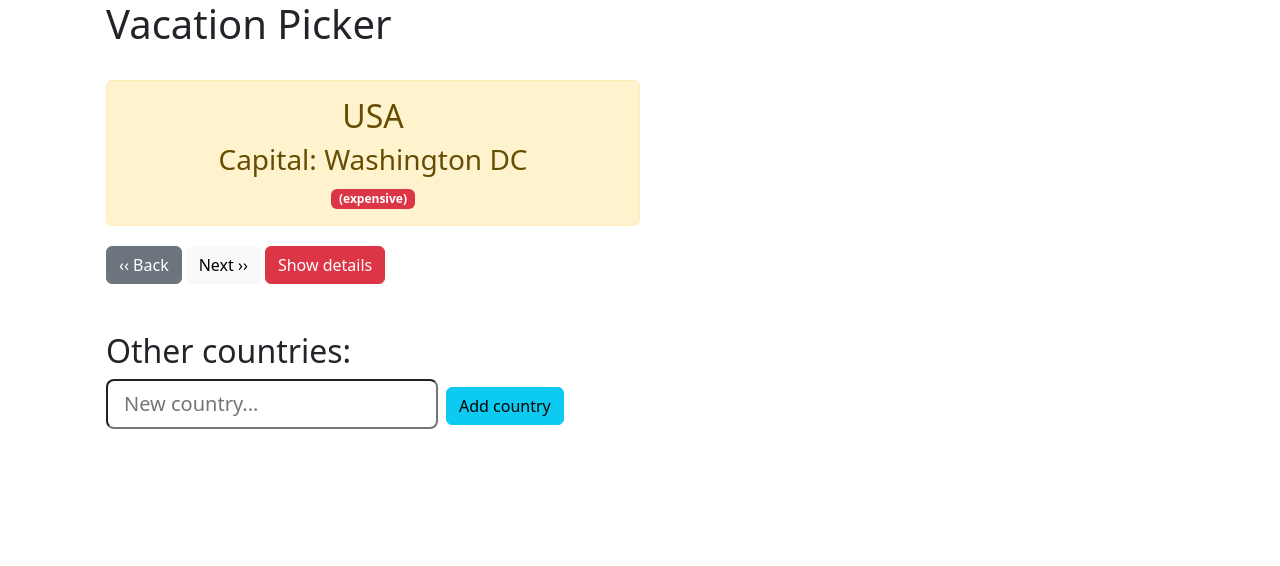
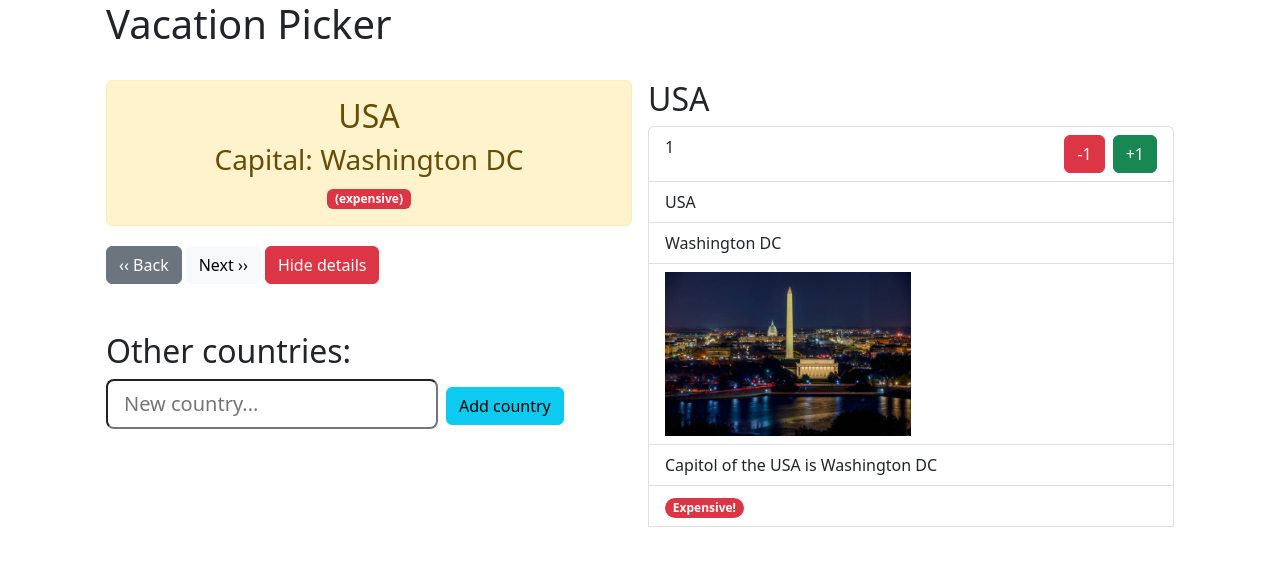
Before and after one commit to Sven-27/vacation-picker, a Vue app: page / in a window 1280 px wide. Shown: the top 566 px of the page. Built offline with nearby package versions, Linux system fonts and the light colour scheme.

Commit message:
added rating buttons

```diff
--- /dev/null
+++ b/src/components/CountryDetail.vue
@@ -0,0 +1,46 @@
+<template>
+<div class="w-50 ms-2">
+    <h2>{{country.name}}</h2>
+    <ul class="list-group">
+      <li class="list-group-item d-flex justify-content-between">
+        {{ country.id }}
+        <span class="float-right">
+          <button @click="setRating(-1)" type="button" class="btn btn-danger me-2">-1</button>
+          <button @click="setRating(1)" type="button" class="btn btn-success">+1</button>
+        </span>
+      </li>
+      <li class="list-group-item">{{ country.name }}</li>
+      <li class="list-group-item">{{ country.capital }}</li>
+      <li class="list-group-item">
+        <img :src="getImgUrl(country.img)"
+         :alt="country.img"
+         class="img-fluid w-50" />
+      </li>
+      <li class="list-group-item">{{ country.details }}</li>
+      <li class="list-group-item" v-show="expensive">
+        <span class="badge rounded-pill text-bg-danger">Expensive!</span>
+      </li>
+      <li class="list-group-item" v-show="sale">
+        <span class="badge rounded-pill text-bg-success">Sale!</span>
+      </li>
+    </ul>
+    </div>
+</template>
+<script>
+import mixins from '@/mixins/mixins';
+export default {
+  name: "CountryDetail",
+  emits: ['rating'],
+  mixins: [mixins],
+  props: {
+    country: [],
+    expensive: Boolean,
+    sale: Boolean
+  },
+  methods: {
+    setRating(value) {
+      this.$emit('rating', value);
+    }
+  }
+}
+</script>
--- a/src/components/VacationPicker.vue
+++ b/src/components/VacationPicker.vue
@@ -8,6 +8,12 @@
         <h3>Capital: {{selectedCountry.capital}}</h3>
           <span v-if="isOnsale" class="badge bg-success">Sale!</span>
           <span v-if="isExpensive" class="badge bg-danger">(expensive)</span>
+          <li class="list-group-item">
+            <span
+              class="float-right badge text-bg-info rounded-pill"
+              v-if="selectedCountry.rating !== 0"
+            >Rating: {{ selectedCountry.rating }}</span>
+          </li>
       </div>
       <button @click="prevCountry()" type="button" class="btn btn-secondary mt-1 me-1">&#8249;&#8249; Back</button>
       <button @click="nextCountry()" type="button" class="btn btn-light mt-1 me-1">Next &#8250;&#8250;</button>
@@ -45,42 +51,31 @@
         </li>
       </ul>
     </div>
-  <div class="w-50 ms-2" v-if="showDetails">
-    <h2>{{selectedCountry.name}}</h2>
-    <ul class="list-group">
-      <li class="list-group-item">{{ selectedCountry.id }}</li>
-      <li class="list-group-item">{{ selectedCountry.name }}</li>
-      <li class="list-group-item">{{ selectedCountry.capital }}</li>
-      <li class="list-group-item">
-        <img :src="getImgUrl(selectedCountry.img)"
-         :alt="selectedCountry.img"
-         class="img-fluid w-50" />
-      </li>
-      <li class="list-group-item">{{ selectedCountry.details }}</li>
-      <li class="list-group-item" v-show="isExpensive">
-        <span class="badge rounded-pill text-bg-danger">Expensive!</span>
-      </li>
-      <li class="list-group-item" v-show="isOnsale">
-        <span class="badge rounded-pill text-bg-success">
-        Sale!</span>
-      </li>
-    </ul>
-    </div>
+
+    <CountryDetail
+      v-if="showDetails"
+      :country="selectedCountry"
+      :expensive="isExpensive"
+      :sale="isOnsale"
+      @rating="onRating($event)"
+    />
     </div>
   </div>
 </template>
 
 <script>
 import countryData from '@/data/countryData';
-import mixins from '@/mixins/mixins';
+import CountryDetail from '@/components/CountryDetail.vue';
+
 export default {
   name: "VacationPicker",
-  mixins: [mixins],
+  components: {CountryDetail},
+
   data() {
     return {
       countryData,
       selectedCountryIndex: 0,
-      showDetails: false,
+      showDetails: true,
       newCountry: '',
       newCountries: [],
     }
@@ -107,6 +102,9 @@ export default {
     },
     removeCountry(index) {
       this.newCountries.splice(index, 1);
+    },
+    onRating(rating) {
+      this.countryData.countries[this.selectedCountryIndex].rating += rating;
     }
   },
    computed: {
--- a/src/data/countryData.js
+++ b/src/data/countryData.js
@@ -7,6 +7,7 @@ const countryData = {
       cost: 3250,
       details: 'Capitol of the USA is Washington DC',
       img: 'washington.jpg',
+      rating: 0,
     },
     {
       id: 2,
@@ -15,6 +16,7 @@ const countryData = {
       cost: 750,
       details: 'Capitol of the Netherlands is Amsterdam',
       img: 'amsterdam.jpg',
+      rating: 0,
     },
     {
       id: 3,
@@ -23,6 +25,7 @@ const countryData = {
       cost: 4190,
       details: 'Capitol of the Germany is Berlin',
       img: 'berlijn.webp',
+      rating: 0,
     },
     {
       id: 4,
@@ -31,6 +34,7 @@ const countryData = {
       cost: 834,
       details: 'Capitol of the Belgium is Brussels',
       img: 'brussel.jpg',
+      rating: 0,
     },
     {
       id: 5,
@@ -39,6 +43,7 @@ const countryData = {
       cost: 1320,
       details: 'Capitol of the Spain is Madrid',
       img: 'madrid.jpeg',
+      rating: 0,
     },
 
   ]
```
Lines whose indentation alone changed are shown as unchanged.
